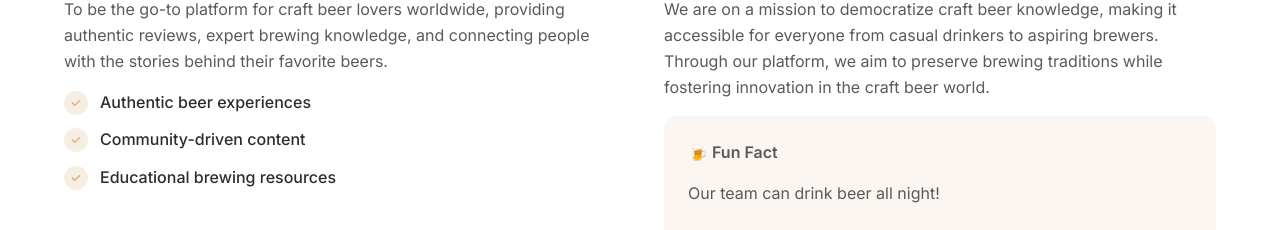
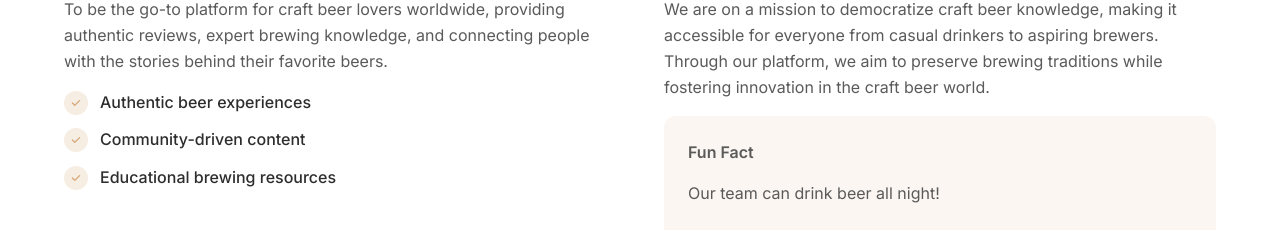
Before and after one commit to ucancallmenoy/brew-cache, a Next.js app: page /about in a window 1280 px wide. Shown: the part 872-1102 px from the top of the page. Built offline with nearby package versions, Linux system fonts and the light colour scheme; no server answers.

Commit message:
fix: Remove emoji from Fun Fact section in About component

```diff
--- a/src/view/about/index.tsx
+++ b/src/view/about/index.tsx
@@ -99,7 +99,7 @@ export default function About() {
                 We are on a mission to democratize craft beer knowledge, making it accessible for everyone from casual drinkers to aspiring brewers. Through our platform, we aim to preserve brewing traditions while fostering innovation in the craft beer world.
               </p>
               <div className="bg-accent/10 p-6 rounded-xl">
-                <p className="text-accent font-semibold mb-2">🍺 Fun Fact</p>
+                <p className="text-accent font-semibold mb-2">Fun Fact</p>
                 <p className="text-text-light">
                   Our team can drink beer all night!
                 </p>
```
